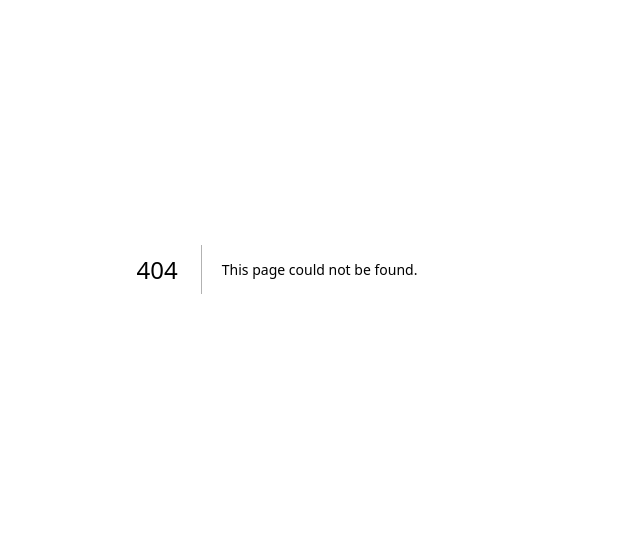
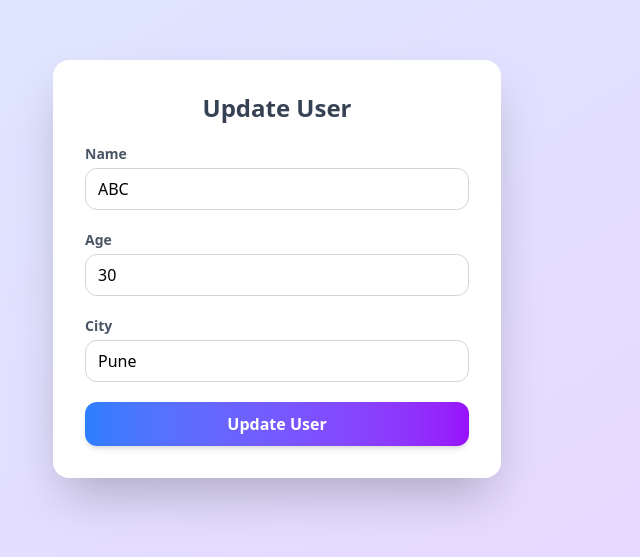
Before and after one commit to NarendraGore/next-api-routes, a Next.js app: page /users/1/update in a window 1280 px wide. Before the commit this address had no page. Shown: the part 131-688 px from the top of the page, without its empty margins (363-1003 px from the left). Built offline with nearby package versions, Linux system fonts and the light colour scheme.

Commit message:
Update User form and method to update data

```diff
--- /dev/null
+++ b/src/app/users/[userid]/update/page.tsx
@@ -0,0 +1,115 @@
+"use client";
+
+import React, { useEffect, useState } from "react";
+
+export default function UpdateUserForm({
+  params,
+}: {
+  params: Promise<{ userid: string }>;
+}) {
+  const { userid } = React.use(params);
+  console.log("User ID from URL", userid);
+
+  const [name, setName] = useState("");
+  const [age, setAge] = useState("");
+  const [city, setCity] = useState("");
+
+  useEffect(() => {
+    const getUserDetails = async () => {
+      const data = await fetch(`http://localhost:3000/api/user/${userid}`);
+      const userDetails = await data.json();
+      console.log("User details for update", userDetails);
+      setName(userDetails.result.name);
+      setAge(userDetails.result.age);
+      setCity(userDetails.result.city);
+    };
+    getUserDetails();
+  }, []);
+
+  const updateUser = async (e: React.FormEvent) => {
+    e.preventDefault();
+
+    const response = await fetch(`http://localhost:3000/api/user/${userid}`, {
+      method: "PUT",
+      body: JSON.stringify({ name: name, age: age, city: city }),
+    });
+    const result = await response.json();
+    console.log("Update response", result);
+
+    if (result.success) {
+      alert("User updated successfully!");
+    } else {
+      alert("Failed to update user.");
+    }
+  };
+
+  return (
+    <div className="min-h-screen flex items-center justify-center bg-gradient-to-br from-blue-100 to-purple-200 p-4">
+      <form
+        onSubmit={updateUser}
+        className="bg-white shadow-2xl rounded-2xl p-8 w-full max-w-md space-y-5"
+      >
+        <h2 className="text-2xl font-bold text-center text-gray-700">
+          Update User
+        </h2>
+
+        <div>
+          <label className="block text-sm font-semibold text-gray-600 mb-1">
+            Name
+          </label>
+          <input
+            type="text"
+            name="name"
+            placeholder="Enter name"
+            className="w-full border border-gray-300 rounded-xl px-3 py-2 focus:outline-none focus:ring-2 focus:ring-blue-400"
+            value={name || ""}
+            onChange={(e) => {
+              setName(e.target.value);
+            }}
+          />
+        </div>
+
+        <div>
+          <label className="block text-sm font-semibold text-gray-600 mb-1">
+            Age
+          </label>
+          <input
+            type="number"
+            name="age"
+            placeholder="Enter age"
+            className="w-full border border-gray-300 rounded-xl px-3 py-2 focus:outline-none focus:ring-2 focus:ring-purple-400"
+            required
+            value={age || ""}
+            onChange={(e) => {
+              setAge(e.target.value);
+            }}
+          />
+        </div>
+
+        <div>
+          <label className="block text-sm font-semibold text-gray-600 mb-1">
+            City
+          </label>
+          <input
+            type="text"
+            name="city"
+            placeholder="Enter city"
+            className="w-full border border-gray-300 rounded-xl px-3 py-2 focus:outline-none focus:ring-2 focus:ring-pink-400"
+            required
+            value={city}
+            onChange={(e) => {
+              setCity(e.target.value);
+            }}
+          />
+        </div>
+
+        <button
+          type="submit"
+          className="w-full bg-gradient-to-r from-blue-500 to-purple-600 text-white py-2.5 rounded-xl font-semibold hover:opacity-90 transition duration-200 shadow-md"
+        >
+          Update User
+        </button>
+      </form>
+    </div>
+  );
+}
```
